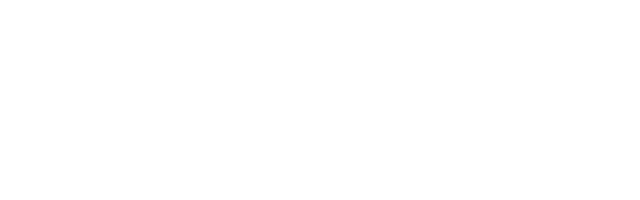
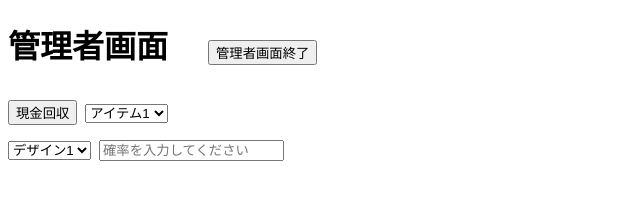
Before and after one commit to yato-Neco/software01, a plain HTML site: page admin.html in a window 1280 px wide. Shown: the whole page, without its empty margins (0-640 px from the left). Drawn offline with Linux system fonts and the light colour scheme.

Commit message:
Update admin.html

```diff
--- a/admin.html
+++ b/admin.html
@@ -3,9 +3,26 @@
     <link rel="stylesheet" type="text/css" href="main.css" />
 
     <bod>
+        <h1>管理者画面&emsp;
+		    <button onclick="location.href='./index.html'">管理者画面終了</button>
+	    <h1>
 
+        <button onclick="Money.check()">現金回収</button>
 
+        <select name="アイテム変更">
+	        <option>アイテム1</option>
+	        <option>アイテム2</option>
+	        <option>アイテム3</option>
+	    </select>
+	    <br>
 
+	    <select name="デザイン変更">
+	        <option value = "Gacha.change_design(1)">デザイン1</option>
+	        <option value = "Gacha.change_design(2)">デザイン2</option>
+	        <option value = "Gacha.change_design(3)">デザイン3</option>
+	    </select>
+
+        <input type="text" placeholder="確率を入力してください" /></input>
 
         <script src="someclass.js"></script>
         <script src="main.js"></script>
```
